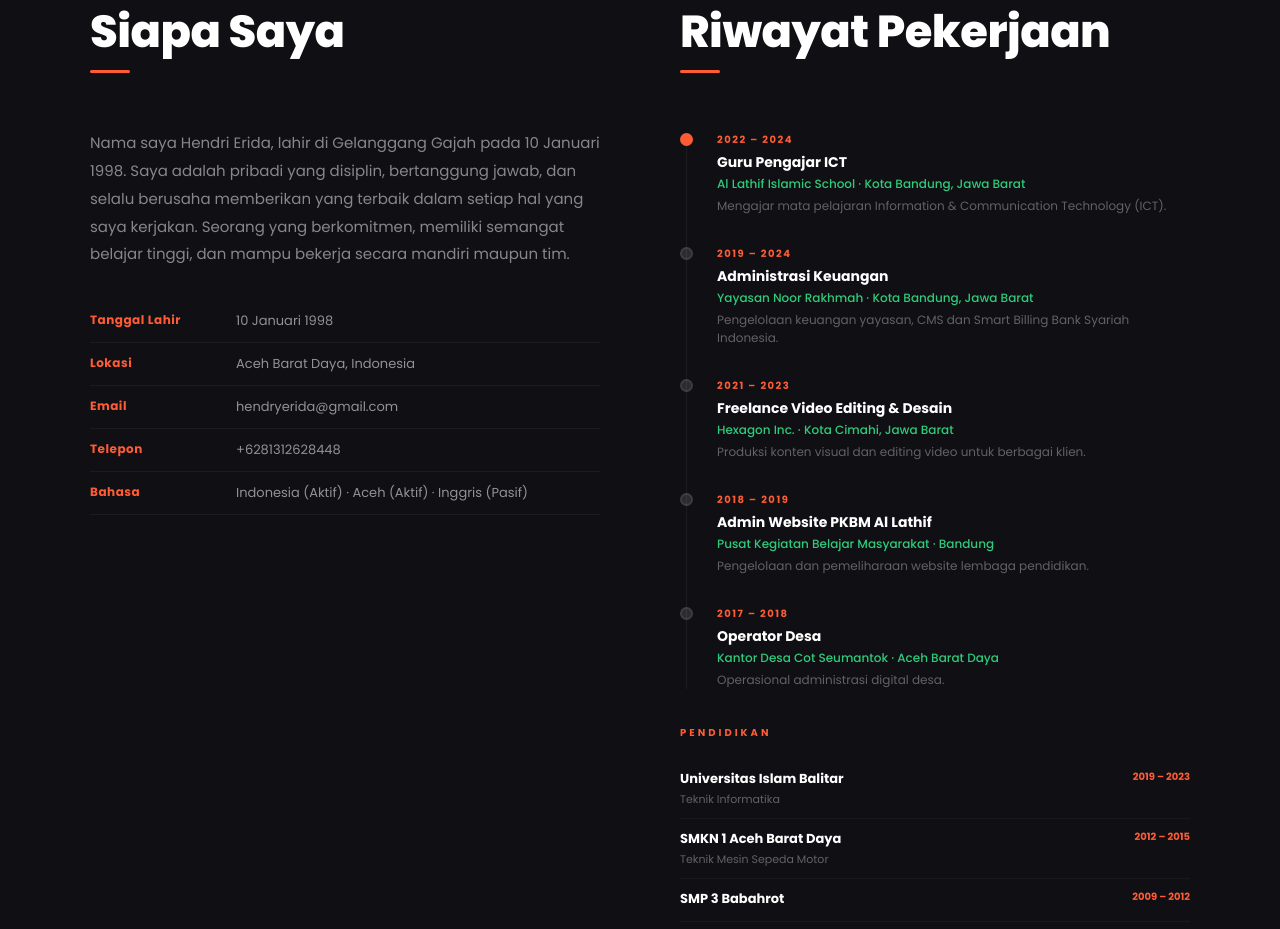
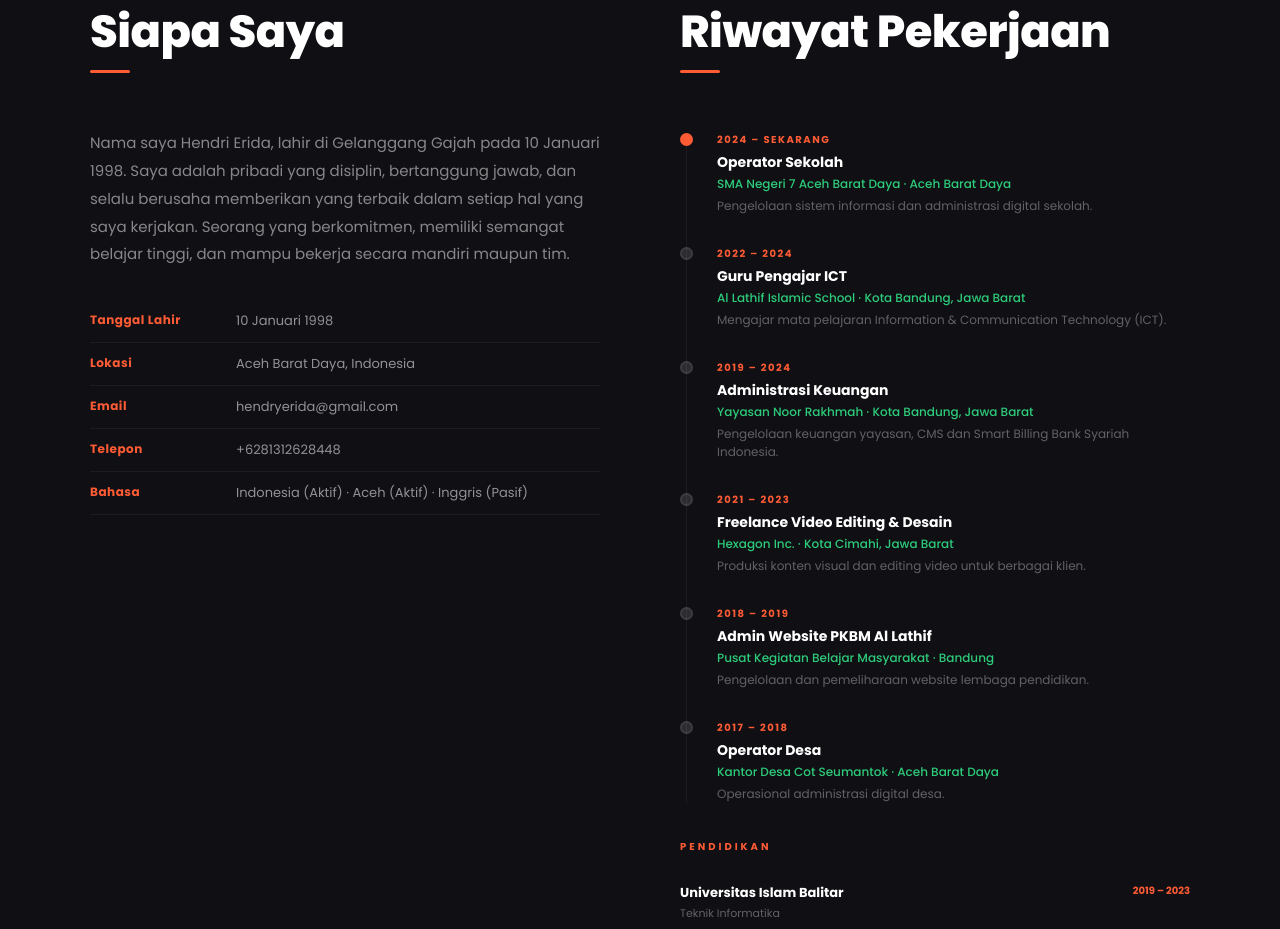
Before and after one commit to hendriagae/hendri-portfolio, a React (Vite) app: page / in a window 1280 px wide. Shown: the part 940-1869 px from the top of the page. Built offline with nearby package versions, Linux system fonts and the light colour scheme.

Commit message:
tambah pengalaman terbaru

```diff
--- a/src/App.jsx
+++ b/src/App.jsx
@@ -37,6 +37,7 @@ const DATA = {
     { year: "2004 – 2009", school: "SDN 10 Babahrot", major: "" },
   ],
   experience: [
+    { year: "2024 – Sekarang", role: "Operator Sekolah", company: "SMA Negeri 7 Aceh Barat Daya", location: "Aceh Barat Daya", desc: "Pengelolaan sistem informasi dan administrasi digital sekolah." },
     { year: "2022 – 2024", role: "Guru Pengajar ICT", company: "Al Lathif Islamic School", location: "Kota Bandung, Jawa Barat", desc: "Mengajar mata pelajaran Information & Communication Technology (ICT)." },
     { year: "2019 – 2024", role: "Administrasi Keuangan", company: "Yayasan Noor Rakhmah", location: "Kota Bandung, Jawa Barat", desc: "Pengelolaan keuangan yayasan, CMS dan Smart Billing Bank Syariah Indonesia." },
     { year: "2021 – 2023", role: "Freelance Video Editing & Desain", company: "Hexagon Inc.", location: "Kota Cimahi, Jawa Barat", desc: "Produksi konten visual dan editing video untuk berbagai klien." },
```
